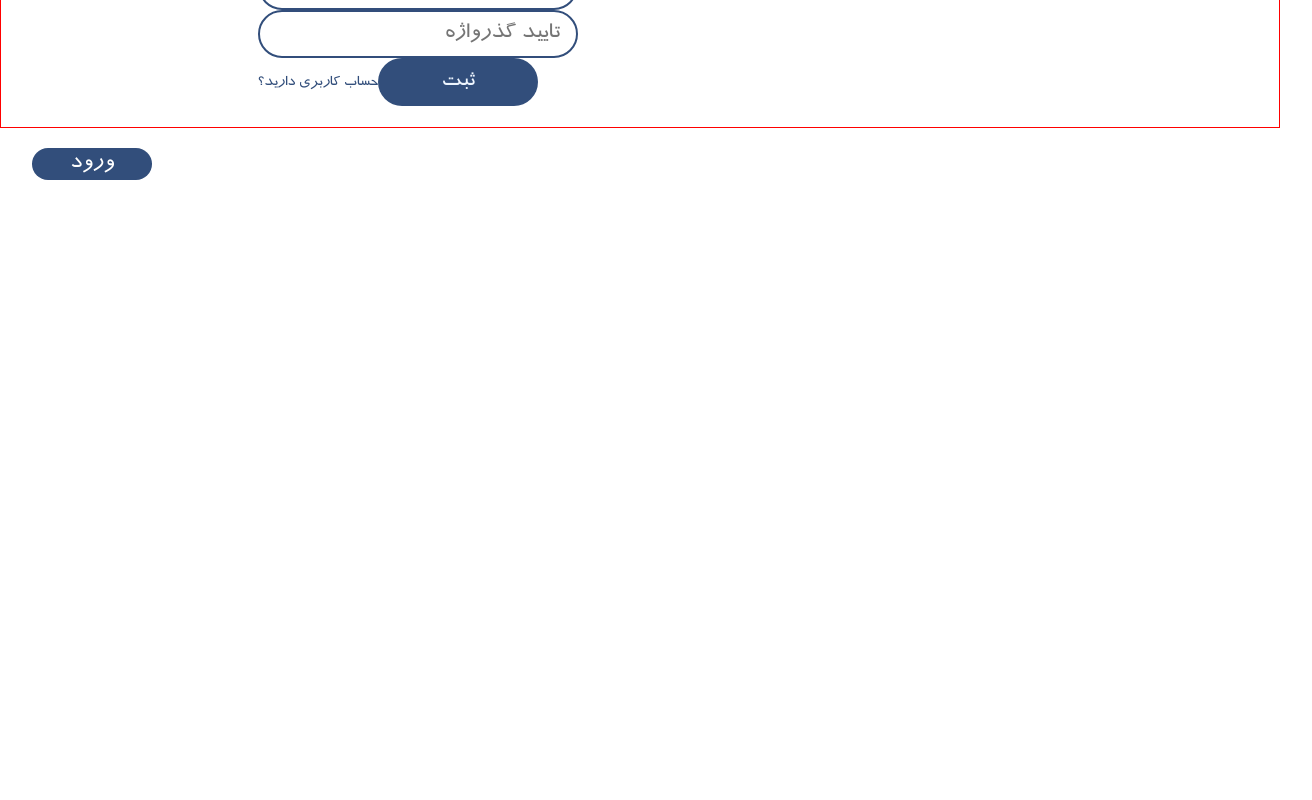
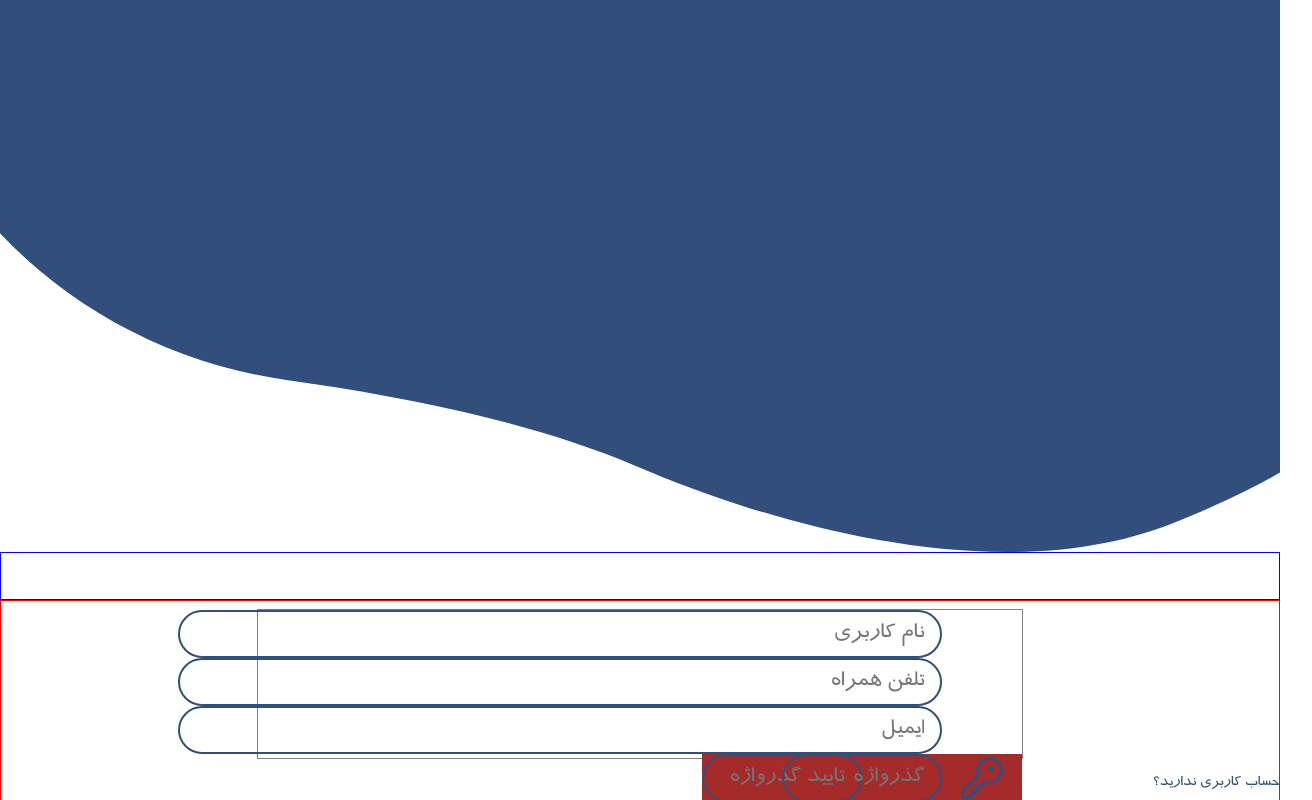
Before and after one commit to Navid079/Project, a React (Create React App) app in the folder frontend/: page / in a window 1280 px wide. Shown: the part 600-1400 px from the top of the page, 1312 px wide, since content can reach past the window. Before the commit the page ends 800 px from the top, so only its background shows below. Built offline with nearby package versions, Linux system fonts and the light colour scheme; some icons are missing.

Commit message:
shape added

```diff
--- a/frontend/src/components/UI/TextInput/IconInput.css
+++ b/frontend/src/components/UI/TextInput/IconInput.css
@@ -9,7 +9,6 @@
 .icon-input__icon {
   width: 3rem;
   height: 3rem;
-  background-color: brown;
   color: var(--clr-primary-5);
   display: block;
   margin-right: 1rem;
--- a/frontend/src/components/UI/TextInput/IconInput.js
+++ b/frontend/src/components/UI/TextInput/IconInput.js
@@ -8,7 +8,7 @@ const IconInput = ({ className, iconClassName, inputClassName, placeholder, type
     <div className={`icon-input ${flipped ? 'flipped' : ''} ${className || ''}`}>
       <Icon className={`icon-input__icon ${iconClassName || ''}`} icon={icon} />
       <TextInput
-        className={`icon-input-__input ${inputClassName || ''}`}
+        className={`icon-input__input ${inputClassName || ''}`}
         type={type}
         placeholder={placeholder || ''}
       />
--- a/frontend/src/pages/Login-Sinup/EnterPage.css
+++ b/frontend/src/pages/Login-Sinup/EnterPage.css
@@ -2,10 +2,13 @@ a {
   color: var(--clr-primary-5);
   text-decoration: none;
 }
-.shap {
+.shape {
   width: 100%;
-  height: 45%;
-  border: 1px solid red;
+  height: calc(288/320 * 100vw);
+  background-image: url(../../images/wave-mobile.svg);
+  background-repeat: no-repeat;
+  background-position: bottom;
+  background-size: cover;
 }
 
 .toggle {
@@ -35,7 +38,6 @@ a {
   align-items: center;
   justify-content: end;
   /* border: 1px solid brown; */
-  margin-right: 35%;
 }
 .enter-button {
   width: 100%;
@@ -43,7 +45,6 @@ a {
   display: flex;
   align-items: center;
   justify-content: start;
-  margin-left: 2rem;
 }
 .enter-button button {
   width: 120px;
@@ -55,3 +56,23 @@ a {
   color: white;
   cursor: pointer;
 }
+
+.input-forms__signup-forms__inputs{
+  display: flex;
+  flex-direction: column;
+}
+
+.input-forms__signup-forms__password-container{
+  display: flex;
+  flex-direction: row-reverse;
+  width: 20rem;
+  align-self: flex-end;
+  background-color: brown;
+
+}
+
+.input-forms__signup-forms__password,
+.input-forms__signup-forms__confirm-password{
+  width: 50%;
+
+}
--- a/frontend/src/pages/Login-Sinup/EnterPage.js
+++ b/frontend/src/pages/Login-Sinup/EnterPage.js
@@ -1,13 +1,13 @@
 import React from "react";
 
 import "./EnterPage.css";
-import IconInput from './../../components/UI/TextInput/IconInput';
-import Button from './../../components/UI/Button/Button';
+import IconInput from "./../../components/UI/TextInput/IconInput";
+import Button from "./../../components/UI/Button/Button";
 
 export default function EnterPage() {
   return (
     <>
-      <div className="shap"></div>
+      <div className="shape"></div>
       <div className="toggle">{/* <Toggle/> */}</div>
       <div className="input-forms">
         <div className="input-forms__login-form"></div>
@@ -15,21 +15,30 @@ export default function EnterPage() {
           <form className="input-forms__signup-forms__inputs">
             {/* This is for input componentss  */}
             <IconInput
+              icon="healthicons:ui-user-profile-outline"
+              flipped={true}
               className="input-forms__signup-forms__username"
               type="text"
               placeholder="نام کاربری"
             />
             <IconInput
+              icon="akar-icons:phone"
+              flipped={true}
               className="input-forms__signup-forms__tel"
               type="tel"
               placeholder="تلفن همراه"
             />
             <IconInput
+              icon="mdi-light:email"
+              flipped={true}
               className="input-forms__signup-forms__email"
               type="email"
               placeholder="ایمیل"
             />
+            <div className="input-forms__signup-forms__password-container">
               <IconInput
+                icon="carbon:password"
+                flipped={true}
                 className="input-forms__signup-forms__password"
                 type="password"
                 placeholder="گذرواژه"
@@ -39,6 +48,7 @@ export default function EnterPage() {
                 type="password"
                 placeholder="تایید گذرواژه"
               />
+            </div>
             <a href="#">حساب کاربری دارید؟</a>
             <Button className="">ثبت</Button>
 
```
Also changed, not shown: frontend/src/images/wave-mobile.svg (added), frontend/src/images/wave-pc.svg (renamed from frontend/src/pages/background.svg). Lines whose indentation alone changed are shown as unchanged.
